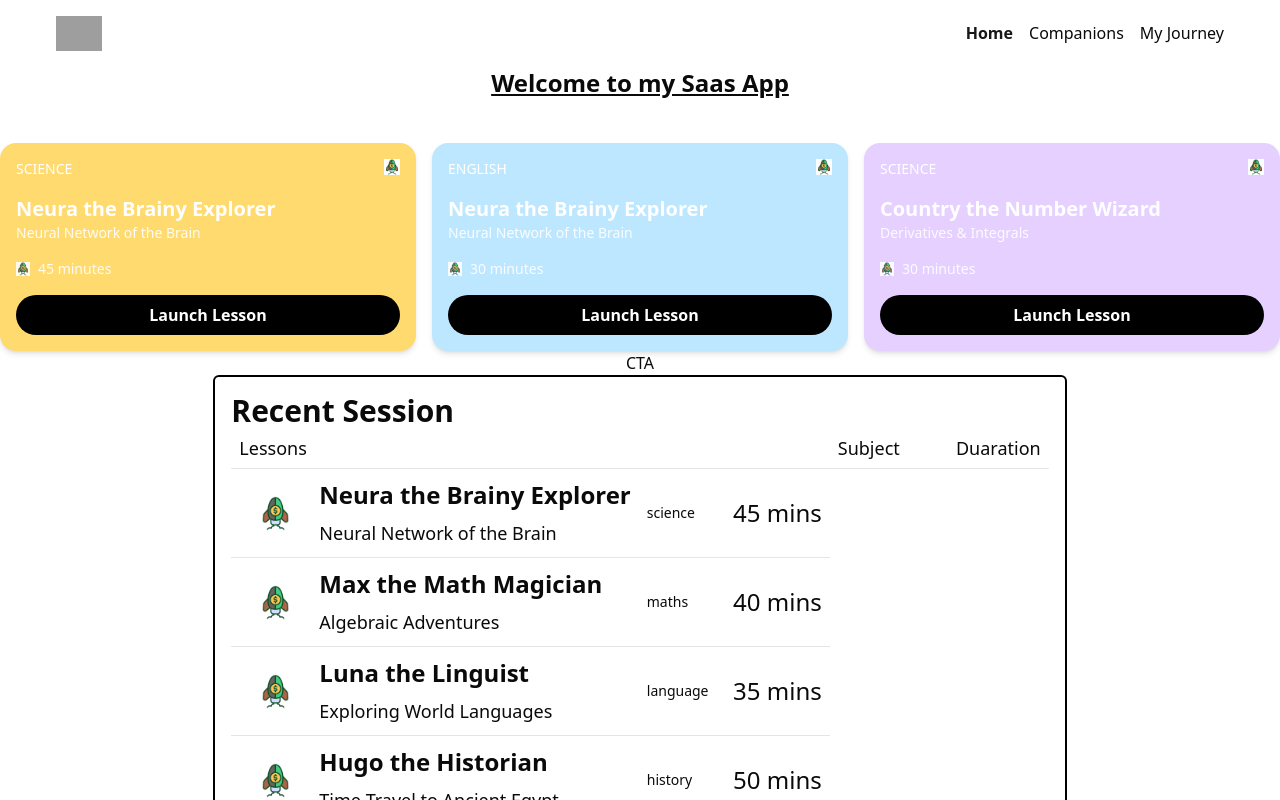
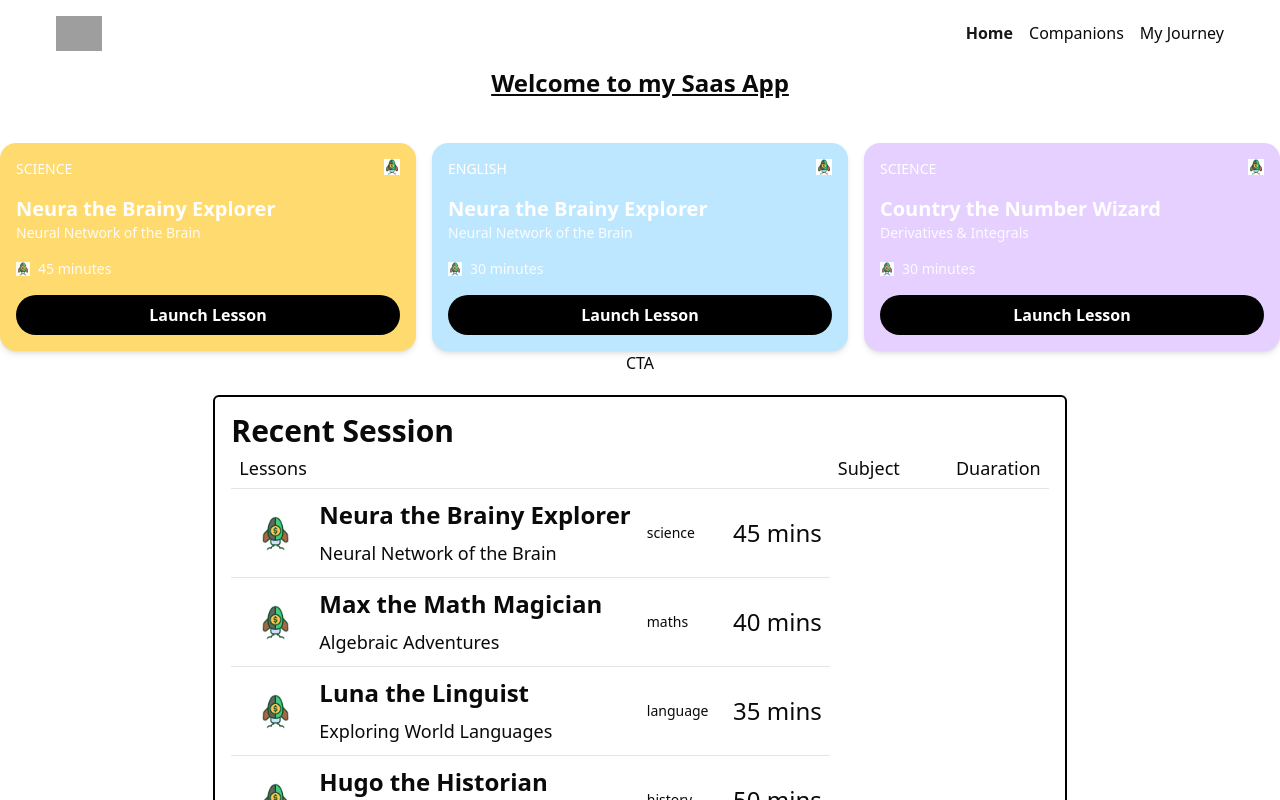
Before and after one commit to Haman-to-thapa/Sass-App, a Next.js app: page / in a window 1280 px wide. Shown: the top 800 px of the page. Built offline with nearby package versions, Linux system fonts and the light colour scheme; grey boxes are pictures that could not be loaded.

Commit message:
update new className added

```diff
--- a/app/page.tsx
+++ b/app/page.tsx
@@ -37,7 +37,7 @@
       </section>
 
 
-      <section className="w-full flex flex-col items-center justify-center">
+      <section className="w-full flex flex-col gap-5 items-center justify-center">
 
         <CTA />
         <CompanionList
```
